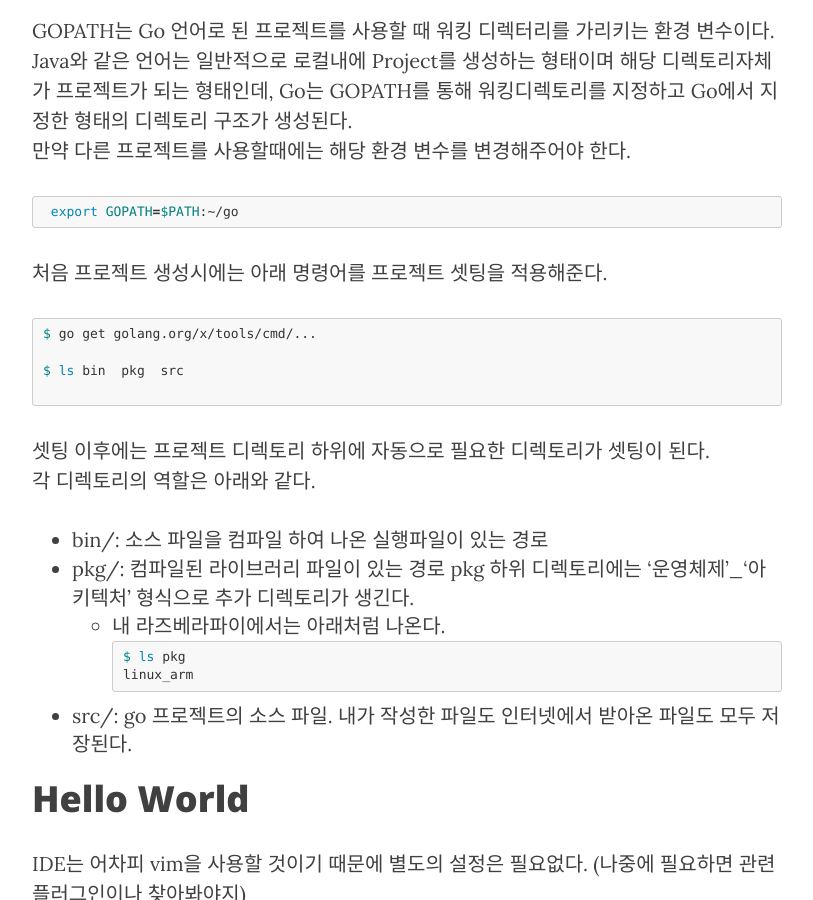
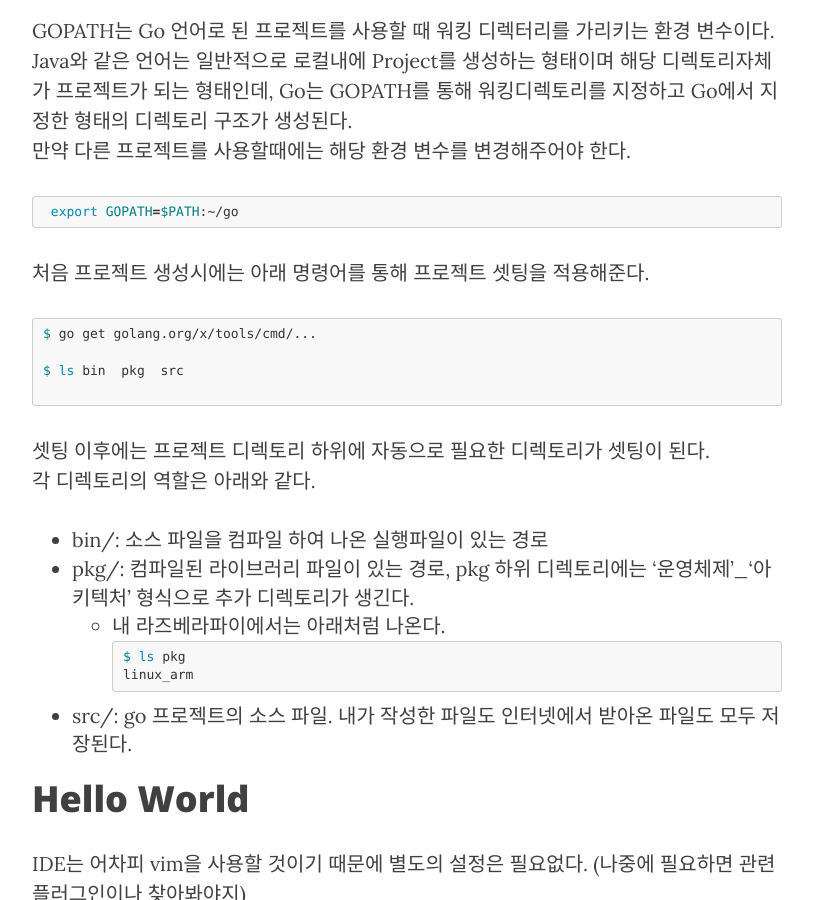
Before and after one commit to Y-JaeHyun/Y-JaeHyun.github.io, a Jekyll site: the page built from _posts/2021-06-28-Go언어-2.md, in a window 1280 px wide and 900 px high, scrolled down 542 px. Shown: the whole window, without its empty margins (233-1046 px from the left). Built offline with Jekyll 4.4.1, drawn with Linux system fonts in a browser that asks for light colours; nearby versions of some CDN libraries; comment, search, counter and statistics services are not loaded.

Commit message:
go -2 수정

````diff
--- a/_posts/2021-06-28-Go언어-2.md
+++ b/_posts/2021-06-28-Go언어-2.md
@@ -24,7 +24,7 @@ Java와 같은 언어는 일반적으로 로컬내에 Project를 생성하는
  export GOPATH=$PATH:~/go
 ```
 
-처음 프로젝트 생성시에는 아래 명령어를 프로젝트 셋팅을 적용해준다.
+처음 프로젝트 생성시에는 아래 명령어를 통해 프로젝트 셋팅을 적용해준다.
 
 ```bash
 $ go get golang.org/x/tools/cmd/...
@@ -38,7 +38,7 @@ bin  pkg  src
 각 디렉토리의 역할은 아래와 같다.
 
 * bin/: 소스 파일을 컴파일 하여 나온 실행파일이 있는 경로
-* pkg/: 컴파일된 라이브러리 파일이 있는 경로 pkg 하위 디렉토리에는 '운영체제'_'아키텍처' 형식으로 추가 디렉토리가 생긴다.
+* pkg/: 컴파일된 라이브러리 파일이 있는 경로, pkg 하위 디렉토리에는 '운영체제'_'아키텍처' 형식으로 추가 디렉토리가 생긴다.
   * 내 라즈베라파이에서는 아래처럼 나온다.
 ```bash
 $ ls pkg
````
